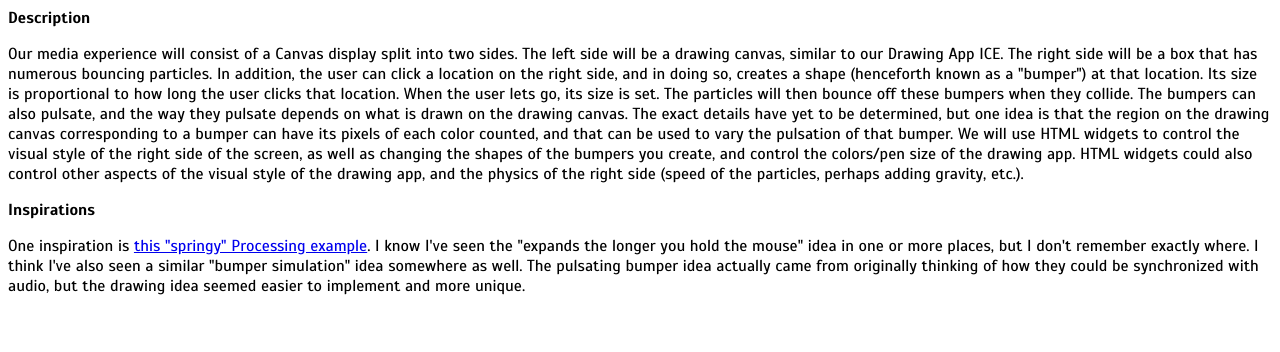
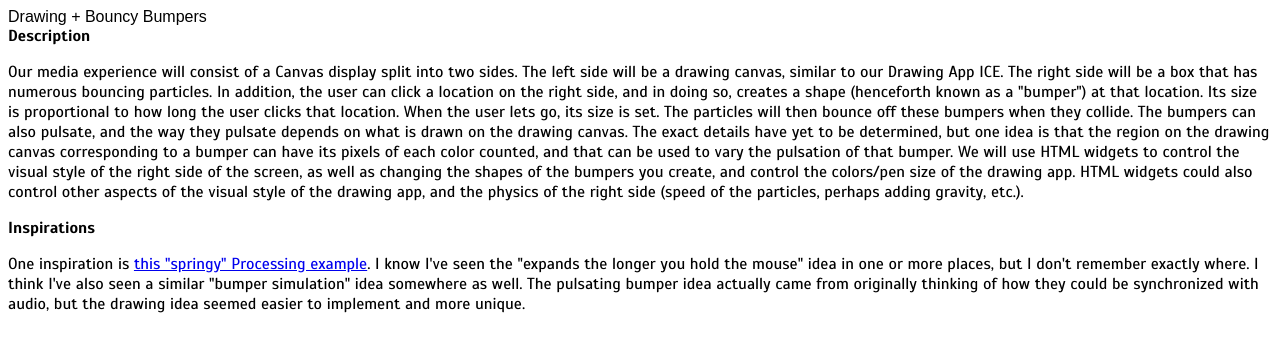
Before and after one commit to YawarRaza7349/RMWAD1-Project1, a plain HTML site: page concept_document.html in a window 1280 px wide. Drawn offline with Linux system fonts and the light colour scheme; a web font is replaced by a local one.

Commit message:
Thought of a temporary title really quick.

```diff
--- a/concept_document.html
+++ b/concept_document.html
@@ -20,6 +20,7 @@
 <body>
 	<header>
 		<div id="title">
+			Drawing + Bouncy Bumpers
 		</div>
 	</header>
 	<section id="description">
```
